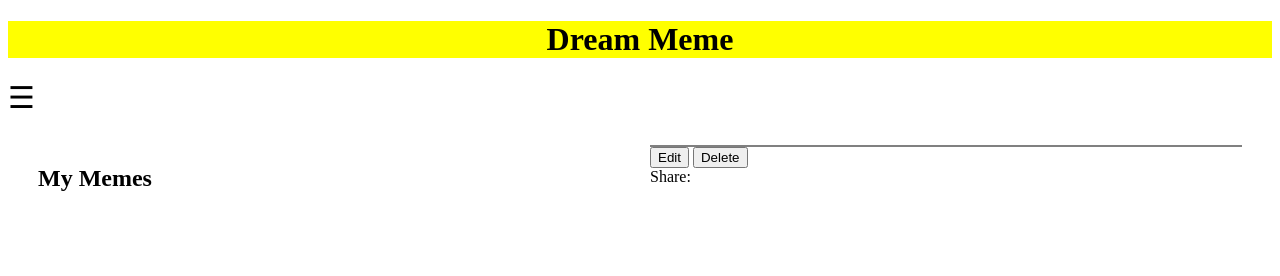
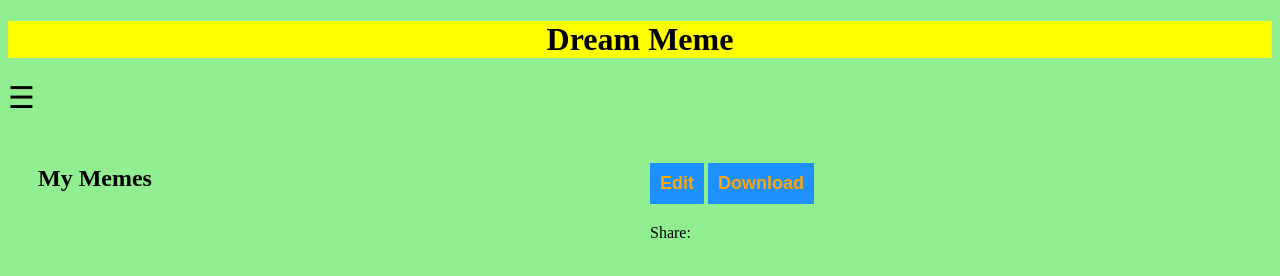
Before and after one commit to huan007/cse134b-hw6, a plain HTML site: page home.html in a window 1280 px wide. Drawn offline with Linux system fonts and the light colour scheme; no server answers.

Commit message:
Add files via upload

```diff
--- a/edit.js
+++ b/edit.js
@@ -22,9 +22,13 @@ function init() {
         //This is how you get the image. Replace srcPath with renderedPath if you want
         //the rendered image
         let srcImageRef = firebase.storage().ref(srcPath);
+
         srcImageRef.getDownloadURL().then( url => {
             //Display the Image
             //Fill in the information (memeName, top text, bottom text)
+			let img = url;
+			let canvas = document.getElementById('memeCanvas');
+			drawMeme(canvas, topText, bottomText);
         });
     });
 }
--- a/home.html
+++ b/home.html
@@ -50,10 +50,11 @@
         </script>
     </div>
     <div class='column'>
-        <div id="imgdisplay" width="500" height="500" style="border:1px solid grey; display:hidden;">
+        <div id="imgdisplay" width="500" height="500 display:hidden;">
 		</div>
-		<button onclick="edit.html">Edit</button>
-		<button>Delete</button>
+		<br>
+		<button class='button'>Edit</button>
+		<button class='button'>Download</button>
         <form>Share:</form>
     </div>
 	</div>
--- a/min.css
+++ b/min.css
@@ -81,3 +81,19 @@
     font-weight: 700;
     font-style: bold;
 }
+
+.button
+{
+    background-color: dodgerblue;
+    border: none;
+    color: orange;
+    margin-top: 0px;
+    padding: 10px 10px;
+    margin-bottom: 20px;
+    font-weight: bold;
+    font-size: large;
+}
+
+body{
+    background-color: lightgreen;
+}
```
